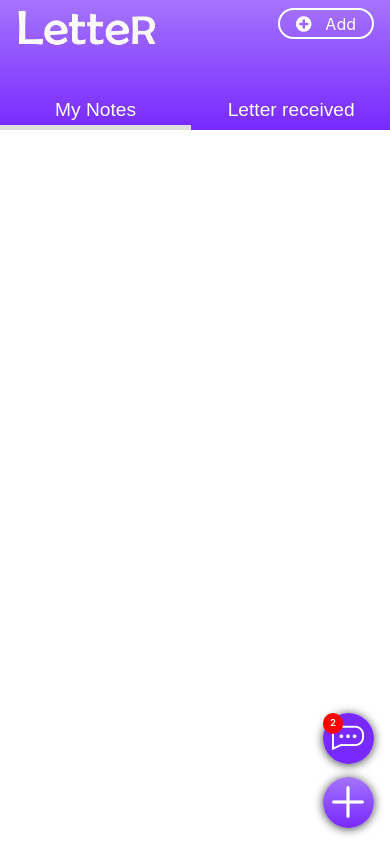
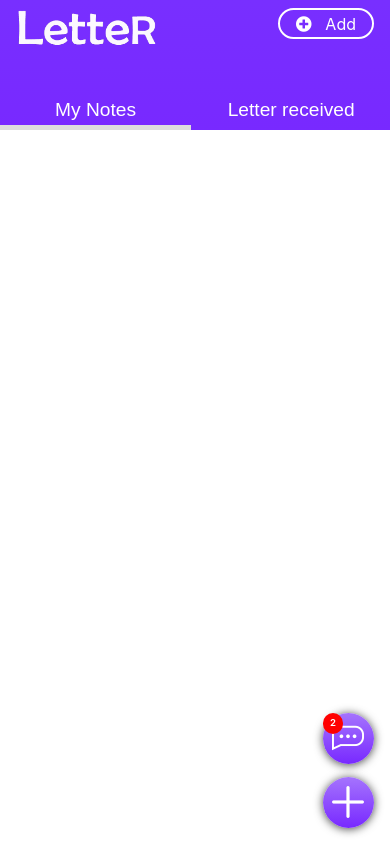
Before and after one commit to code240/letter-test, a PHP site: page /homepage.html in a window 390 px wide. Run offline with PHP 8.4, Linux system fonts and the light colour scheme.

Commit message:
homepageupdations21

```diff
--- a/css/mobi-home.css
+++ b/css/mobi-home.css
@@ -18,7 +18,7 @@
         padding-right: 0rem;
         border-bottom: 1px solid #999999;
         box-shadow: 5px solid #999999;
-        background:linear-gradient(#A574FD,#7829FF);
+        background:linear-gradient(#782fff,#7829FF);
         border-bottom: 0;
     }
     .logo-and-search{
@@ -133,7 +133,7 @@
         height: 3.2rem;
         cursor: pointer;
         border-radius: 5rem;
-        background:linear-gradient(#7829ff,#7829FF);
+        background:linear-gradient(#A574FD,#7829FF);
         position: fixed;
         bottom:5rem;
         right:1rem;
```
